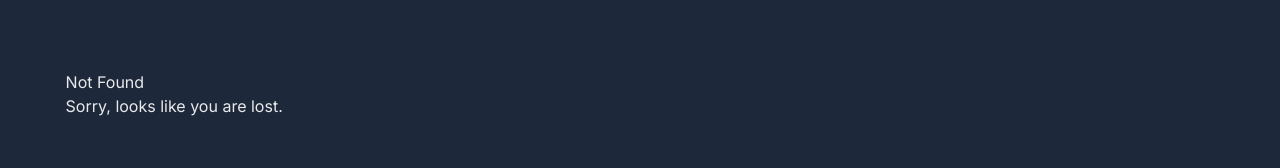
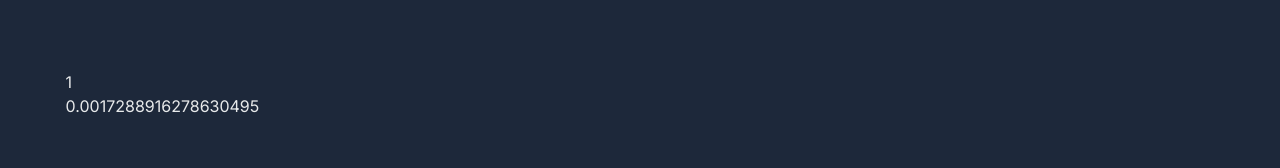
Before and after one commit to Er-RP/nextjs-tutorial, a Next.js app: page /hydration/useeffect in a window 1280 px wide. Before the commit this address had no page. Shown: the part 342-510 px from the top of the page. Built offline with nearby package versions, Linux system fonts and the light colour scheme.

Commit message:
SSR,CSR, Hydration

```diff
--- /dev/null
+++ b/src/app/hydration/dynamicimport/dynamicComp.tsx
@@ -0,0 +1,14 @@
+const DynamicComp = () => {
+  const a = 1 ;
+  const b = Math.random()
+  console.log("Hydration issue",{a,b})
+  return (
+    <div>
+      {a}
+      <br/>
+{b}
+    </div>
+  )
+}
+
+export default DynamicComp
--- /dev/null
+++ b/src/app/hydration/dynamicimport/page.tsx
@@ -0,0 +1,13 @@
+'use client';
+
+import dynamic from "next/dynamic"
+
+const DynamicComp = dynamic(()=> import('./dynamicComp'),{ssr:false,loading: () => <p>Loading...</p>})
+
+const Hydration2 = () => {
+  return (
+    <DynamicComp/>
+  )
+}
+
+export default Hydration2
--- /dev/null
+++ b/src/app/hydration/elementattribute/page.tsx
@@ -0,0 +1,16 @@
+'use client';
+
+const ElementAttribute = () => {
+   const a = 1 ;
+  const b = Math.random()
+  console.log("Hydration issue",{a,b})
+  return (
+    <div suppressHydrationWarning>
+      {a}
+      <br/>
+{b}
+    </div>
+  )
+}
+
+export default ElementAttribute
--- /dev/null
+++ b/src/app/hydration/useeffect/page.tsx
@@ -0,0 +1,26 @@
+'use client';
+
+import { useEffect, useState } from "react";
+
+//Fix
+
+const Hydration1 = () => {
+  const [isClient,setIsClient]=useState(false)
+
+  const a = 1 ;
+  const b = Math.random()
+  console.log("Hydration issue",{a,b})
+
+  useEffect(()=>{
+    setIsClient(true)
+  },[])
+  return (
+    <div>
+      {a}
+      <br/>
+{ isClient && b}
+    </div>
+  )
+}
+
+export default Hydration1
```
Also changed, not shown: src/app/hydration/page.tsx (added, +22 -0 lines), 1 other file (tests, documents, lock files or other folders).
